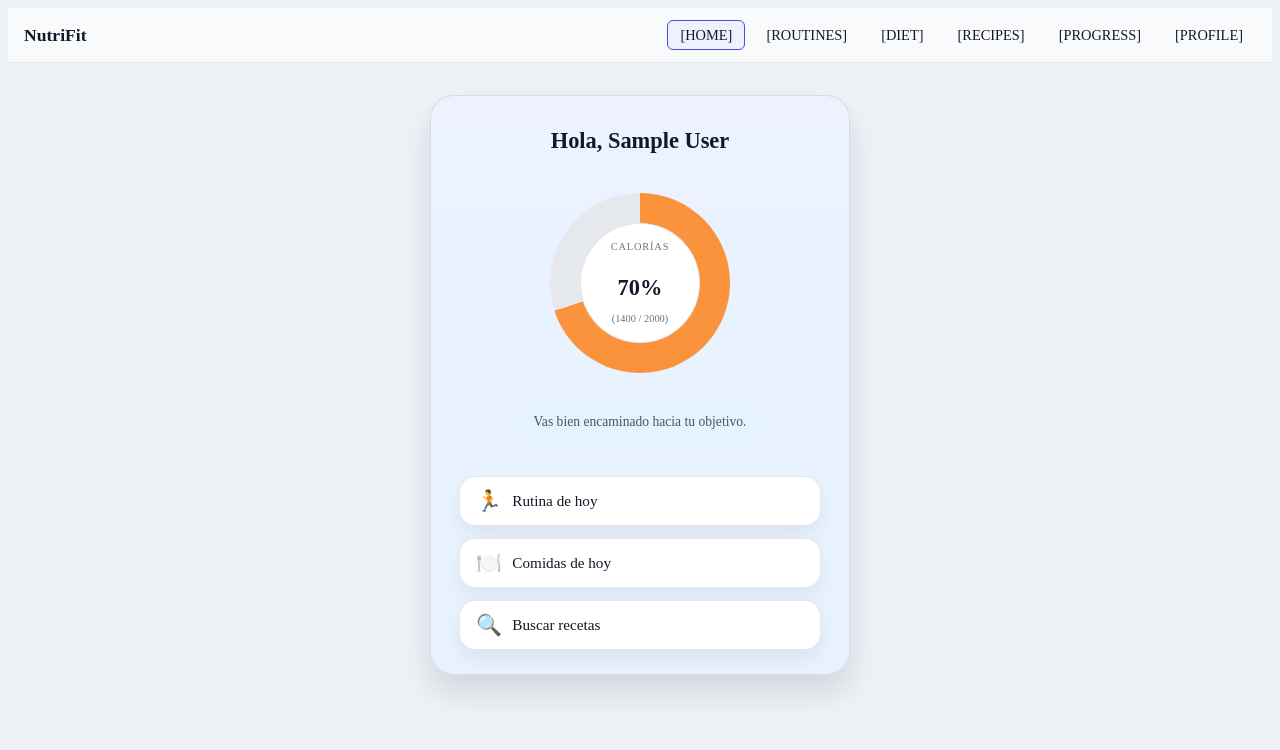
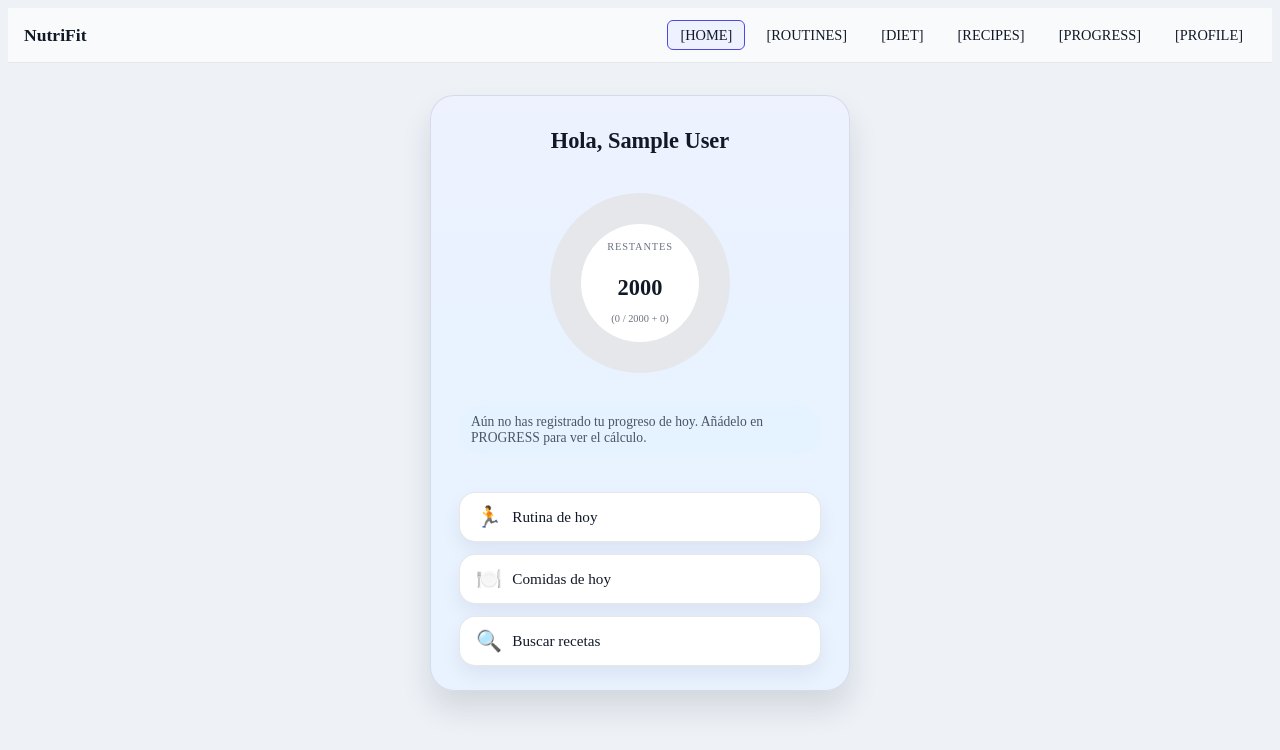
Before and after one commit to ManuelCedMer/2025-26-dam2a-ProyectoIntermodular-Manuel, a React (Vite) app: page / in a window 1280 px wide. Shown: the top 750 px of the page. Built offline with nearby package versions, Linux system fonts and the light colour scheme; no server answers; the database is empty; sample sign-in values are in the browser's storage.

Commit message:
gráfico de calorías funcional con objetivo diario desde perfil y lectura del progreso del día[HOME]

```diff
--- a/src/App.css
+++ b/src/App.css
@@ -199,11 +199,16 @@ body.theme-dark {
   width: 180px;
   height: 180px;
   border-radius: 50%;
-  background: conic-gradient(#fb923c 0 70%, rgba(229, 231, 235, 0.9) 70% 100%);
+
+  /* Por defecto 0% si no hay datos */
+  --ring-pct: 0%;
+
+  background: conic-gradient(#fb923c 0 var(--ring-pct), #e5e7eb var(--ring-pct) 100%);
   display: flex;
   align-items: center;
   justify-content: center;
 }
+
 
 .home-calories-inner {
   width: 120px;
--- a/src/pages/HomePage.jsx
+++ b/src/pages/HomePage.jsx
@@ -1,51 +1,154 @@
+import { useEffect, useState } from "react";
 import { Link } from "react-router-dom";
 import { useAuth } from "../context/AuthContext.jsx";
+import { getDailyProgressByDate } from "../services/progressService.js";
+import { getUserProfile } from "../services/userProfileService.js";
+
+/**
+ * Devuelve la fecha de hoy en formato "YYYY-MM-DD".
+ */
+function getTodayDateString() {
+  const now = new Date();
+  const year = now.getFullYear();
+  const month = String(now.getMonth() + 1).padStart(2, "0");
+  const day = String(now.getDate()).padStart(2, "0");
+  return `${year}-${month}-${day}`;
+}
+
+/**
+ * Convierte a número válido o null (si no existe o no es número).
+ */
+function toValidPositiveNumber(value) {
+  if (value === null || value === undefined) return null;
+  const num = Number(value);
+  if (Number.isNaN(num) || num <= 0) return null;
+  return num;
+}
 
 /**
  * Pantalla de inicio [HOME].
  *
- * Aquí muestro:
- *  - Un saludo al usuario con su nombre o parte del email.
- *  - Una tarjeta principal con un anillo de calorías "de ejemplo".
- *  - Tres accesos rápidos a las secciones más usadas:
- *      [ROUTINES], [DIET] y [RECIPES].
- *
- * Forma parte de los requisitos de interfaz [UI-01] y [UI-02]
- * (pantalla de inicio y navegación clara entre secciones).
+ * Opción 3:
+ *  - "Te quedan X kcal" (objetivo - consumidas + gastadas)
+ *  - Anillo basado en el progreso neto del día
  */
 function HomePage() {
   const { user } = useAuth();
 
   // Intento sacar un nombre "amigable" para el saludo.
-  // 1) displayName si lo hay
-  // 2) parte del email antes de la @
-  // 3) "usuario" como último recurso
   const friendlyName =
-    user?.displayName ||
-    (user?.email ? user.email.split("@")[0] : "usuario");
+    user?.displayName || (user?.email ? user.email.split("@")[0] : "usuario");
+
+  const [loading, setLoading] = useState(false);
+
+  // Progreso de hoy (Firestore: progress).
+  const [todayEntry, setTodayEntry] = useState(null);
+
+  // Objetivo diario de calorías (si no existe en perfil, usamos 2000).
+  const [goalCalories, setGoalCalories] = useState(2000);
+
+  useEffect(() => {
+    if (!user) return;
+
+    async function loadHomeData() {
+      try {
+        setLoading(true);
+
+        const today = getTodayDateString();
+
+        const [entry, profile] = await Promise.all([
+          getDailyProgressByDate({ userId: user.uid, date: today }),
+          getUserProfile(user.uid),
+        ]);
+
+        setTodayEntry(entry);
+
+        const profileGoal =
+          toValidPositiveNumber(profile?.dailyCaloriesGoal);
+
+        setGoalCalories(profileGoal || 2000);
+      } catch (error) {
+        console.error("Error al cargar datos de Home:", error);
+        setTodayEntry(null);
+        setGoalCalories(2000);
+      } finally {
+        setLoading(false);
+      }
+    }
+
+    loadHomeData();
+  }, [user]);
+
+  // Datos del día (si no hay registro, asumimos 0).
+  const caloriesIn =
+    todayEntry?.caloriesIn !== null && todayEntry?.caloriesIn !== undefined
+      ? Number(todayEntry.caloriesIn) || 0
+      : 0;
+
+  const caloriesOut =
+    todayEntry?.caloriesOut !== null && todayEntry?.caloriesOut !== undefined
+      ? Number(todayEntry.caloriesOut) || 0
+      : 0;
+
+  // Opción 3: restantes = objetivo - consumidas + gastadas
+  const remainingRaw = goalCalories - caloriesIn + caloriesOut;
+
+  const remainingRounded = Math.round(remainingRaw);
+  const exceeded = remainingRounded < 0 ? Math.abs(remainingRounded) : 0;
+  const displayRemaining = remainingRounded > 0 ? remainingRounded : 0;
+
+  // Para el anillo: progreso "usado" respecto al objetivo (basado en netas).
+  // used = objetivo - restantes
+  const used = goalCalories - remainingRaw;
+  const ratio = goalCalories > 0 ? used / goalCalories : 0;
+
+  // Clamp a [0..1] para el anillo.
+  const clamped = Math.max(0, Math.min(1, ratio));
+  const percent = Math.round(clamped * 100);
+
+  const ringStyle = {
+    background: `conic-gradient(#fb923c 0 ${percent}%, #e5e7eb ${percent}% 100%)`,
+  };
+
+  // Texto debajo: funcional y claro
+  let feedbackText = "";
+  const hasAnyData = todayEntry !== null;
+
+  if (loading) {
+    feedbackText = "Cargando tu progreso de hoy...";
+  } else if (!hasAnyData) {
+    feedbackText =
+      "Aún no has registrado tu progreso de hoy. Añádelo en PROGRESS para ver el cálculo.";
+  } else if (exceeded > 0) {
+    feedbackText = `Objetivo superado en ${exceeded} kcal.`;
+  } else if (displayRemaining === 0) {
+    feedbackText = "Objetivo cumplido. Te quedan 0 kcal.";
+  } else if (displayRemaining <= 150) {
+    feedbackText = `Casi listo: te quedan ${displayRemaining} kcal.`;
+  } else {
+    feedbackText = `Te quedan ${displayRemaining} kcal hoy.`;
+  }
 
   return (
     <div className="home-page">
       {/* Tarjeta principal de resumen */}
       <section className="home-main-card">
-
         <h1 className="home-greeting">Hola, {friendlyName}</h1>
 
-        {/* Anillo de calorías "maqueta".
-            Más adelante se podría conectar con datos reales. */}
-        <div className="home-calories-ring">
+        {/* Anillo de calorías*/}
+        <div className="home-calories-ring" style={ringStyle}>
           <div className="home-calories-inner">
-            <p className="home-calories-label">CALORÍAS</p>
-            <p className="home-calories-percentage">70%</p>
-            <p className="home-calories-detail">(1400 / 2000)</p>
+            <p className="home-calories-label">RESTANTES</p>
+            <p className="home-calories-percentage">{displayRemaining}</p>
+            <p className="home-calories-detail">
+              ({caloriesIn} / {goalCalories} + {caloriesOut})
+            </p>
           </div>
         </div>
 
-        <p className="home-feedback">
-          Vas bien encaminado hacia tu objetivo.
-        </p>
+        <p className="home-feedback">{feedbackText}</p>
 
-        {/* Accesos rápidos en formato tarjeta */}
+        {/* Accesos rápidos */}
         <div className="home-actions">
           <Link to="/rutinas" className="home-action-card">
             <span className="home-action-icon">🏃</span>
--- a/src/pages/ProfilePage.jsx
+++ b/src/pages/ProfilePage.jsx
@@ -11,6 +11,7 @@ import {
  * Permite:
  *  - Ver el correo del usuario.
  *  - Editar nombre visible, edad y objetivo principal [LOGIN-03].
+ *  - Editar meta calórica diaria (para HOME / progreso).
  *  - Cerrar sesión [LOGIN-02].
  *
  * Forma parte de [UI-02]: tarjeta centrada, adaptable en móvil y escritorio.
@@ -22,6 +23,8 @@ function ProfilePage() {
   const [age, setAge] = useState("");
   const [goal, setGoal] = useState("mantener");
 
+  // Meta calórica diaria (kcal).
+  const [dailyCaloriesGoal, setDailyCaloriesGoal] = useState("");
 
   const [draftTheme, setDraftTheme] = useState(theme || "light");
 
@@ -53,8 +56,15 @@ function ProfilePage() {
         );
         setGoal(profile.goal || "mantener");
 
+        // Meta calórica diaria (si no existe, dejamos vacío para que el usuario la defina).
+        setDailyCaloriesGoal(
+          profile.dailyCaloriesGoal !== null &&
+            profile.dailyCaloriesGoal !== undefined
+            ? String(profile.dailyCaloriesGoal)
+            : "",
+        );
+
         const loadedTheme = profile.theme || "light";
-
         setDraftTheme(loadedTheme);
       } catch (error) {
         console.error("Error al cargar perfil:", error);
@@ -91,6 +101,19 @@ function ProfilePage() {
       parsedAge = n;
     }
 
+    // Valido la meta calórica diaria
+    // Permitimos vacío (null) para que no sea obligatorio.
+    let parsedDailyCaloriesGoal = null;
+    if (dailyCaloriesGoal.trim() !== "") {
+      const n = Number(dailyCaloriesGoal);
+      if (Number.isNaN(n) || n < 800 || n > 6000) {
+        setErrorMessage("La meta calórica debe estar entre 800 y 6000 kcal.");
+        setMessage("");
+        return;
+      }
+      parsedDailyCaloriesGoal = Math.round(n);
+    }
+
     try {
       setSavingProfile(true);
       setErrorMessage("");
@@ -100,9 +123,9 @@ function ProfilePage() {
         displayName: displayName.trim(),
         age: parsedAge,
         goal,
+        dailyCaloriesGoal: parsedDailyCaloriesGoal,
         theme: draftTheme,
       });
-
 
       setTheme(draftTheme);
 
@@ -197,6 +220,20 @@ function ProfilePage() {
           </div>
 
           <div className="profile-form-row">
+            <label>Meta calórica diaria (kcal)</label>
+            <input
+              className="input"
+              type="number"
+              value={dailyCaloriesGoal}
+              onChange={(event) => setDailyCaloriesGoal(event.target.value)}
+              min="800"
+              max="6000"
+              placeholder="Ej: 2600"
+              disabled={loadingProfile}
+            />
+          </div>
+
+          <div className="profile-form-row">
             <label>Tema visual</label>
             <select
               className="select"
--- a/src/services/progressService.js
+++ b/src/services/progressService.js
@@ -85,7 +85,6 @@ export async function saveDailyProgress({
     });
   }
 
-  // Devolvemos el objeto final (útil por si lo necesitas en el futuro).
   const finalSnapshot = await getDoc(progressDocRef);
 
   return {
@@ -93,3 +92,23 @@ export async function saveDailyProgress({
     ...finalSnapshot.data(),
   };
 }
+
+/**
+ * Devuelve el progreso de un usuario para una fecha concreta (YYYY-MM-DD).
+ * Usamos el id `${userId}_${date}` para leerlo directo.
+ */
+export async function getDailyProgressByDate({ userId, date }) {
+  const docId = `${userId}_${date}`;
+  const progressDocRef = doc(db, "progress", docId);
+
+  const snapshot = await getDoc(progressDocRef);
+
+  if (!snapshot.exists()) {
+    return null;
+  }
+
+  return {
+    id: snapshot.id,
+    ...snapshot.data(),
+  };
+}
--- a/src/services/userProfileService.js
+++ b/src/services/userProfileService.js
@@ -16,7 +16,8 @@ export async function getUserProfile(userId) {
       email: "",
       age: null,
       goal: "mantener",
-      theme:"light",
+      dailyCaloriesGoal: null,
+      theme: "light",
     };
   }
 
@@ -27,13 +28,17 @@ export async function getUserProfile(userId) {
  * Guarda el perfil de un usuario en la colección "users".
  * [LOGIN-03] Editar datos básicos de perfil.
  */
-export async function saveUserProfile(userId, { displayName, age, goal ,theme}) {
+export async function saveUserProfile(
+  userId,
+  { displayName, age, goal, dailyCaloriesGoal, theme },
+) {
   const userRef = doc(db, "users", userId);
 
   const data = {
     displayName,
     age,
     goal,
+    dailyCaloriesGoal,
     theme,
     updatedAt: new Date(),
   };
```
